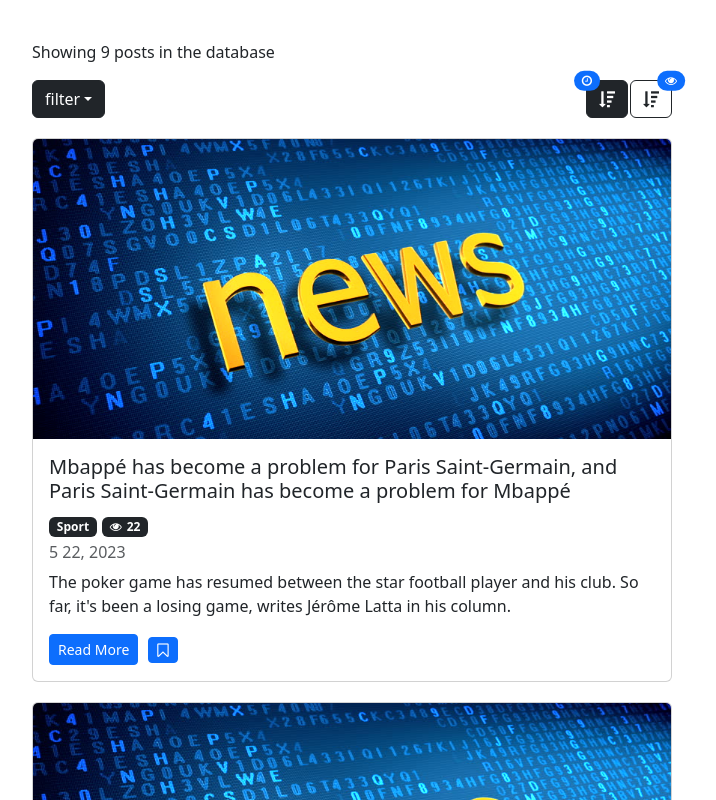
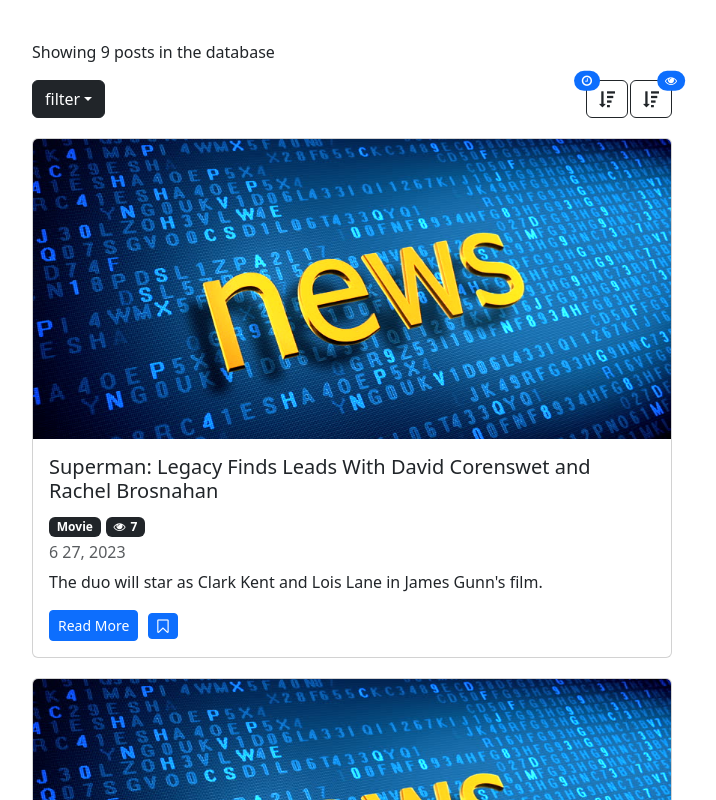
Before and after one commit to sepehr-amooei/NewsBlogFrontEnd, a React (Create React App) app: page / in a window 1280 px wide. Shown: the top 800 px of the page, without its empty margins (288-1004 px from the left). Built offline with nearby package versions, Linux system fonts and the light colour scheme.

Commit message:
implementing Sorting

```diff
--- a/src/component/news.jsx
+++ b/src/component/news.jsx
@@ -7,6 +7,7 @@ import Pagination from "./common/pagination";
 import DropDown from "./common/dropDown";
 import Sort from "./sort";
 import paginate from "../functions/paginate";
+import _ from "lodash";
 
 class News extends Component {
   state = {
@@ -14,6 +15,7 @@ class News extends Component {
     categories: [],
     pageSize: 3,
     currentPage: 1,
+    sortOption: { path: "time", order: "desc" },
   };
   componentDidMount() {
     const categories = [{ _id: "", name: "All Categories" }, ...getCategory()];
@@ -40,7 +42,9 @@ class News extends Component {
   handleCategorySelect = (category) => {
     this.setState({ selectedCategory: category, currentPage: 1 });
   };
-
+  handleSort = (path) => {
+    this.setState({ sortOption: { path, order: "desc" }, currentPage: 1 });
+  };
   render() {
     const {
       currentPage,
@@ -48,19 +52,21 @@ class News extends Component {
       news: allNews,
       categories,
       selectedCategory,
+      sortOption,
     } = this.state;
-    const filterd =
+    const filtered =
       selectedCategory && selectedCategory._id
         ? allNews.filter((news) => news.category._id === selectedCategory._id)
         : allNews;
-    const news = paginate(filterd, currentPage, pageSize);
-    const totalCount = filterd.length;
+    const sorted = _.orderBy(filtered, [sortOption.path], [sortOption.order]);
+    const news = paginate(sorted, currentPage, pageSize);
+    const totalCount = filtered.length;
     if (totalCount === 0) return <p>there are no posts in the database</p>;
     return (
       <div className="center">
         <p>Showing {totalCount} posts in the database </p>
         <div className="parent">
-          <Sort />
+          <Sort onSort={this.handleSort} />
           <DropDown
             dropDownItems={categories}
             selectedItem={selectedCategory}
--- a/src/component/sort.jsx
+++ b/src/component/sort.jsx
@@ -1,11 +1,12 @@
 import React from "react";
 
-const Sort = () => {
+const Sort = ({ onSort }) => {
   return (
     <div className="child-one">
       <button
         type="button"
-        className="btn btn-outline-dark position-relative active"
+        onClick={() => onSort("time")}
+        className="btn btn-outline-dark position-relative "
       >
         <i className="fa fa-sort-amount-desc" aria-hidden="true"></i>
         <span className="position-absolute top-0 start-0 translate-middle badge rounded-pill bg-primary">
@@ -14,6 +15,7 @@ const Sort = () => {
       </button>
       <button
         type="button"
+        onClick={() => onSort("views")}
         className="btn btn-outline-dark position-relative"
         style={{ marginLeft: "2px" }}
       >
--- a/src/services/fakeNewsService.js
+++ b/src/services/fakeNewsService.js
@@ -12,6 +12,7 @@ const news = [
       day: 22,
       year: 2023,
     },
+    time: 1267,
     intro:
       "The poker game has resumed between the star football player and his club. So far, it's been a losing game, writes Jérôme Latta in his column.",
     body: `"He made the right choice for PSG, not for himself." This was the opinion given by Zlatan Ibrahimovic in November 2022 on Canal+, a few months after Kylian Mbappé decided to extend his contract in Paris by two years plus an optional third year.
@@ -29,6 +30,7 @@ We can already smile at the lesson given by Ibrahimovic when he called out a sit
       day: 4,
       year: 2023,
     },
+    time: 1279,
     intro:
       "The disgraced physician, who was found guilty of assaulting hundreds of athletes, was stabbed twice in the neck, six times in the chest and twice in the back, according to a prison official.",
     body: `Larry Nassar, the former USA Gymnastics team doctor convicted of sexually assaulting hundreds of athletes, was in stable condition on Monday, July 10, after being stabbed multiple times by another inmate, a prison union official said.
@@ -48,6 +50,7 @@ The disgraced physician was stabbed twice in the neck, six times in the chest an
       day: 27,
       year: 2023,
     },
+    time: 1302,
     intro:
       "The duo will star as Clark Kent and Lois Lane in James Gunn's film.",
     body: `After a lengthy search, David Corenswet and Rachel Brosnahan will star in Superman: Legacy, the film that will launch DC's new universe under writer-director Gunn and his DC Studios co-boss, Peter Safran.
@@ -65,6 +68,7 @@ Corenswet and Brosnahan were among six actors who vied for the lead roles, with
       day: 2,
       year: 2022,
     },
+    time: 1062,
     intro:
       "Tom Holland said he was definitely addicted to alcohol before he got sober, noting how he couldn't get through social events without having a",
     body: `he Spider-Man actor, who has been sober for over a year, recently looked back at the extent of his alcohol consumption, noting that it had a detrimental impact on his day-to-day life.
@@ -85,6 +89,7 @@ In his experience, the 27-year-old said he would "drink and drink and drink and
       day: 5,
       year: 2023,
     },
+    time: 1250,
     intro:
       "Roger Federer (369) and Serena Williams (365), both of whom retired last year, are the only players with more Grand Slam singles wins than Djokovic.",
     body: `You can share an article by clicking on the share icons at the top right of it.
@@ -113,6 +118,7 @@ The 36-year-old Djokovic is targeting an eighth Wimbledon title, which would dra
       day: 2,
       year: 2022,
     },
+    time: 1062,
     intro:
       "Kylie Jenner is keeping up with the TikTok filters and recently applied one to see what she could look like in the future.",
     body: `""It's really such a blessing that I've been able to live and experience so much life at such a young age," the mom to daughter Stormi Webster, 5, and son Aire Webster, 17 months, told HommeGirls earlier this year. "I have two kids, I'm 25. Honestly. I've never been happier. As I get older, I get more appreciative of my life, my family, my friends and having all these opportunities."`,
@@ -128,6 +134,7 @@ The 36-year-old Djokovic is targeting an eighth Wimbledon title, which would dra
       day: 28,
       year: 2022,
     },
+    time: 1058,
     intro: "Gym is life for the Ken dolls.",
     body: `"So, while the Barbies were having a nice, relaxing night," the actor continued, referencing the fun-filled sleepover the female cast members like Margot Robbie and America Ferrera got to enjoy, "the Kens were lifting things and flexing."
 
@@ -146,6 +153,7 @@ And no one took the task quite as seriously as Ryan.
       day: 12,
       year: 2023,
     },
+    time: 1137,
     intro:
       "The No. 1 pick in this year's draft looked much more like himself in his second game of Summer League on Sunday. He finished with 27 points and 12 rebounds, but the Spurs lost 85-80 to the Portland Trail Blazers.",
     body: `Victor Wembanyama was yelling in celebration, punching the air and even got a Band-Aid on his right cheek because of some physicality. For his second act in Las Vegas, Wembanyama showed some fire.
@@ -165,6 +173,7 @@ He was 9 of 14 from the floor, 7 of 12 from the line, blocked three shots and le
       day: 10,
       year: 2023,
     },
+    time: 1225,
     intro: "The classic duds have long been joked about in the 'X-Men' films..",
     body: `More than two decades after first playing Wolverine, Hugh Jackman has finally put on the yellow spandex. Jackman and co-star Ryan Reynolds shared a first look at the duo from Deadpool 3 Monday, with the photo including Jackman wearing the classic costume from the comics for the first time.
 
```
